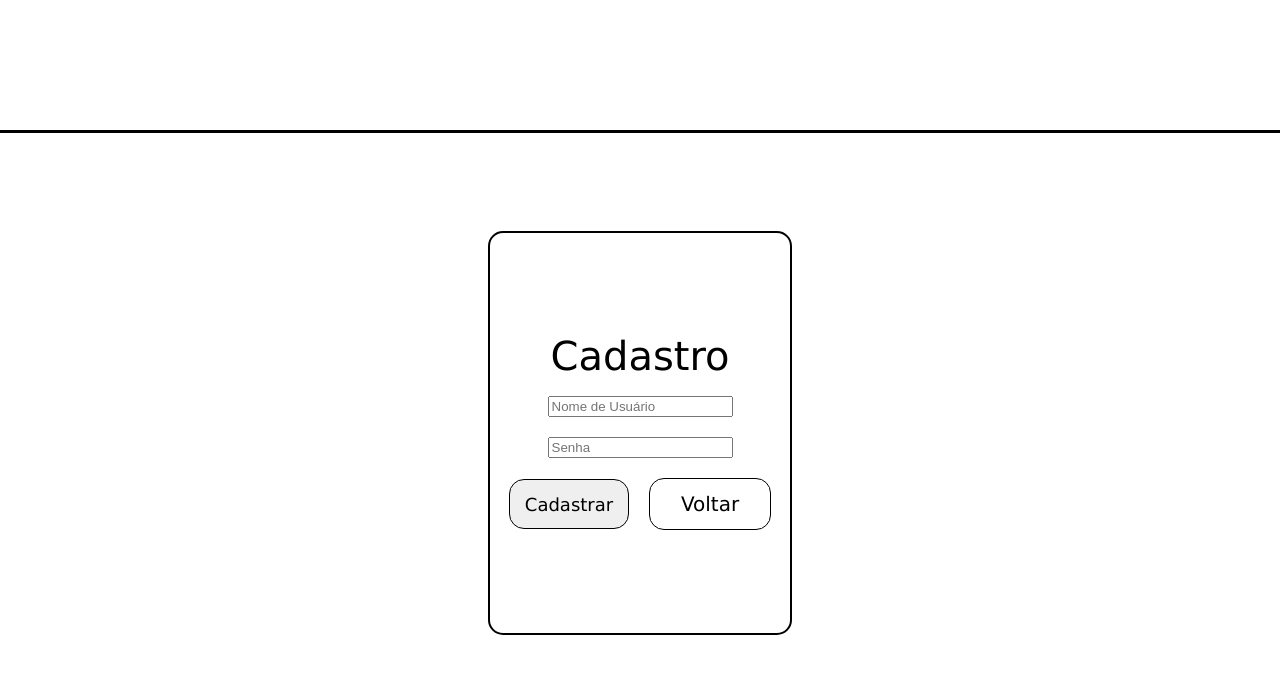
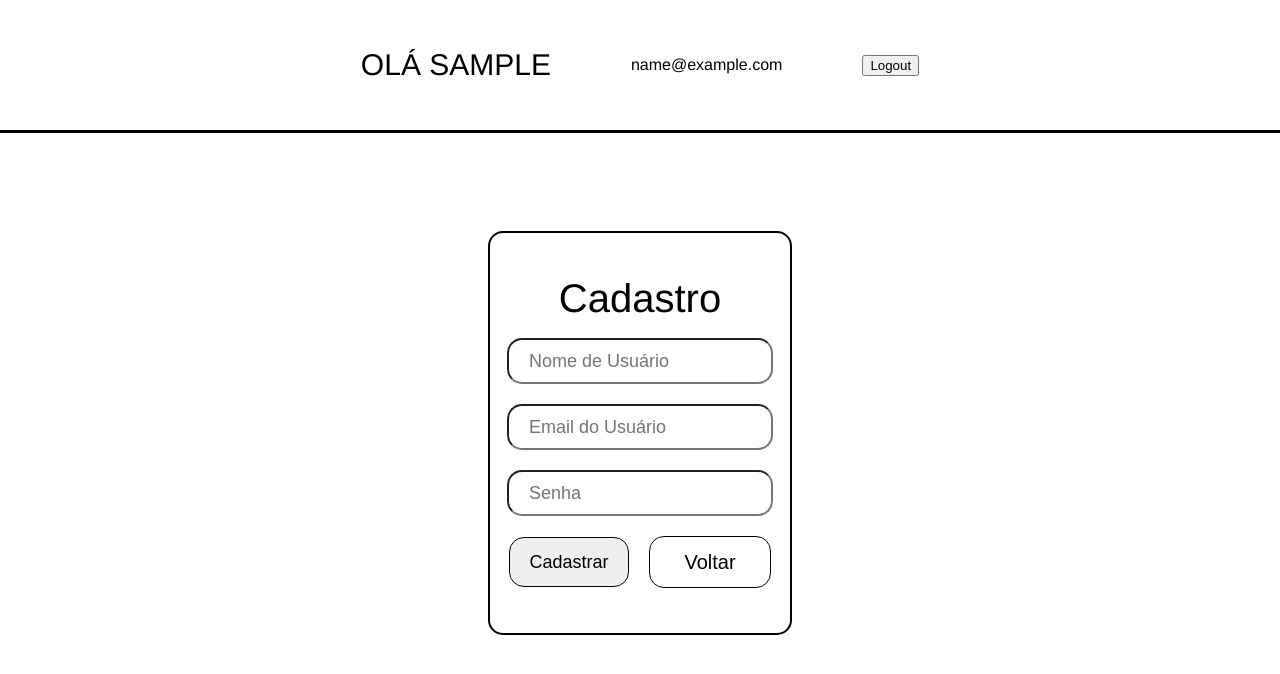
Before and after one commit to matheusASR/FED-WD-GS2, a React (Vite) app: page /register in a window 1280 px wide. Shown: the top 674 px of the page. Built offline with nearby package versions, Linux system fonts and the light colour scheme; sample sign-in values are in the browser's storage.

Commit message:
feat: finalizando header, register e dados.json

```diff
--- a/dados.json
+++ b/dados.json
@@ -1,8 +1,22 @@
 {
-    "users": [
-
-    ],
-    "contents": {
-
+  "users": [
+    {
+      "username": "Matheus",
+      "email": "matheusau2004@gmail.com",
+      "password": "123",
+      "id": 1
     }
+  ],
+  "contents": {
+    "title": "MindWell - Acompanhamento e Cuidado Pessoal",
+    "text": "MindWell é um software integrado a um dispositivo wearable que monitora sinais vitais, alerta sobre variações e oferece orientação para gestão da saúde física e mental do usuário.",
+    "description": "MindWell consiste em um sistema que utiliza um dispositivo wearable para monitorar constantemente os sinais vitais do usuário, identificando desvios e fornecendo suporte para melhorar o bem-estar geral.",
+    "does": "MindWell analisará os dados vitais em tempo real, identificando irregularidades e notificando o usuário sobre mudanças significativas. Além disso, oferecerá orientações para lidar com essas situações, promovendo uma gestão proativa da saúde.",
+    "works": "MindWell consiste em um sistema que utiliza um dispositivo wearable para monitorar constantemente os sinais vitais do usuário, identificando desvios e fornecendo suporte para melhorar o bem-estar geral.",
+    "pros": [
+      "Alertas Precoces: Identifica rapidamente mudanças nos sinais vitais, permitindo ações preventivas ou intervenções médicas imediatas.",
+      "Gestão Integral da Saúde: Oferece suporte tanto para aspectos físicos quanto mentais, promovendo um cuidado completo e personalizado.",
+      "Análise Pós-Registro: Registra e analisa dados para identificar padrões, facilitando ajustes no estilo de vida e tratamentos médicos personalizados."
+    ]
+  }
 }
--- a/src/components/Header.jsx
+++ b/src/components/Header.jsx
@@ -1,8 +1,37 @@
+import { useEffect, useState } from "react";
+import { useNavigate } from "react-router-dom";
+import { toast } from "react-toastify";
+
 export const Header = () => {
+    const [userInfo, setUserInfo] = useState({})
+    const navigate = useNavigate()
+    const userInfos = sessionStorage.getItem("@USERINFO:MindWell")
+
+    const logout = () => {
+        sessionStorage.removeItem("@USERINFO:MindWell")
+        toast.success("Usuário deslogado com sucesso!");
+        setTimeout(() => {
+            navigate("/");
+        }, 2000);
+    }
+
+    useEffect(() => {
+        if (userInfos) {
+            const parsedUserInfos = JSON.parse(userInfos)
+            setUserInfo(parsedUserInfos)
+        }
+      }, [userInfos]);
+
     return (
         <>
             <header className="header__container">
-
+                {userInfos ? (
+                    <>
+                        <p className="header__username">OLÁ {userInfo.username ? userInfo.username.toUpperCase() : null}</p>
+                        <p>{userInfo.email}</p>
+                        <button onClick={() => logout()}>Logout</button>
+                    </>
+                ) : null}
             </header>
         </>
     )
--- a/src/pages/Home.jsx
+++ b/src/pages/Home.jsx
@@ -1,56 +1,103 @@
+import { useEffect, useState } from "react";
 import { Header } from "../components/Header";
-import "../styles/home.scss"
+import "../styles/home.scss";
+import { toast } from "react-toastify";
+import { useNavigate } from "react-router-dom";
 
 export const Home = () => {
+  const [content, setContent] = useState();
+  const navigate = useNavigate()
+
+  useEffect(() => {
+    const authentication = () => {
+      const user = sessionStorage.getItem("@USERINFO:MindWell")
+      if (!user) {
+        navigate("/");
+      }
+    };
+    async function fetchContents() {
+      try {
+        const response = await fetch("http://localhost:5000/contents", {
+          method: "GET",
+          headers: {
+            Accept: "application/json",
+          },
+        });
+        if (response.ok) {
+          const contents = await response.json();
+          setContent(contents);
+        } else {
+          toast.error("Erro ao buscar conteúdo");
+        }
+      } catch (error) {
+        toast.error("Erro na requisição: " + error);
+      }
+    }
+    authentication()
+    fetchContents();
+  }, [navigate]);
+
   return (
     <>
       <Header />
       <main className="main__home__container">
         <div className="home__div1">
+          {content && (
             <section className="home__div1__section1">
               <figure>
-              <img className="solution__image" src="https://revolucao.etc.br/wp-content/uploads/2019/12/Sa%C3%BAde.png" alt="solution__image" />
+                <img
+                  className="solution__image"
+                  src="https://s3-sa-east-1.amazonaws.com/iclinic-mkt/blog/2016/04/wearables-na-medicina-fitness.jpg"
+                  alt="solution__image"
+                />
               </figure>
               <section className="section__title">
-              <h1>Título da solução</h1>
-              <p className="solution__text">Texto sobre a solução (de 20 a 30 palavras)</p>
+                <h1>{content.title}</h1>
+                <p className="solution__text">{content.text}</p>
               </section>
               <section className="section__button">
-                <button className="button__more__infos">Mais informações</button>
+                <button className="button__more__infos">
+                  Mais informações
+                </button>
               </section>
             </section>
+          )}
+          {content && (
             <section className="home__div1__section2">
               <div className="divs__section">
-              <h2>O que é a Solução?</h2>
+                <h2>{content.description}</h2>
                 <p></p>
               </div>
               <div className="divs__section">
-              <h2>O que ela fará?</h2>
+                <h2>{content.does}</h2>
                 <p></p>
               </div>
               <div className="divs__section">
-              <h2>Como funcionará?</h2>
+                <h2>{content.works}</h2>
                 <p></p>
               </div>
             </section>
+          )}
         </div>
+        {content && (
           <div className="home__div2">
             <h1>Vantagens</h1>
             <section className="home__section__pros">
               <div className="divs__section__pros">
                 <h2>01</h2>
-                    <p></p>
+                <p>{content.pros[0]}</p>
               </div>
               <div className="divs__section__pros">
                 <h2>02</h2>
-                    <p></p>
+                <p>{content.pros[1]}</p>
               </div>
               <div className="divs__section__pros">
                 <h2>03</h2>
-                    <p></p>
+                <p>{content.pros[2]}</p>
               </div>
             </section>
           </div>
+        )}
       </main>
     </>
   );
--- a/src/pages/Login.jsx
+++ b/src/pages/Login.jsx
@@ -17,13 +17,13 @@ export const Login = () => {
     });
     const usersJSON = await users.json();
     const user = usersJSON.find(
-      (u) => u.username === data.username && u.password === data.password
+      (u) => u.email === data.email && u.password === data.password
     );
     if (user) {
       toast.success("Usuário logado com sucesso!");
-      localStorage.setItem("@AlertAir:username", user.username);
+      sessionStorage.setItem("@USERINFO:MindWell", JSON.stringify(user));
       setTimeout(() => {
-        navigate("/menu");
+        navigate("/home");
       }, 2000);
     } else {
       toast.error(
@@ -40,9 +40,9 @@ export const Login = () => {
         <form onSubmit={handleSubmit(onSubmit)} className="login__form">
           <h2 className="login__title">Login</h2>
           <input
-            type="text"
-            placeholder="Nome de Usuário"
-            {...register("username", { required: true })}
+            type="email"
+            placeholder="Email do Usuário"
+            {...register("email", { required: true })}
             required
           />
           <input
--- a/src/pages/Register.jsx
+++ b/src/pages/Register.jsx
@@ -47,6 +47,12 @@ export const Register = () => {
             required
           />
           <input
+            type="email"
+            placeholder="Email do Usuário"
+            {...register("email")}
+            required
+          />
+          <input
             type="password"
             placeholder="Senha"
             {...register("password")}
--- a/src/styles/home.scss
+++ b/src/styles/home.scss
@@ -48,14 +48,13 @@
 }
 
 .solution__image {
-    width: 300px;
+    width: 100%;
     height: 300px;
 }
 
 .home__div1__section2 {
     display: flex;
     flex-direction: column;
-    gap: 10px;
     align-items: center;
 }
 
--- a/src/styles/login.scss
+++ b/src/styles/login.scss
@@ -1,5 +1,3 @@
-$font-stack: "Lucida Sans", "Lucida Sans Regular", "Lucida Grande", "Lucida Sans Unicode", Geneva, Verdana, sans-serif;
-
 .main__container__login {
   width: 100%;
   display: flex;
@@ -25,7 +23,6 @@ $font-stack: "Lucida Sans", "Lucida Sans Regular", "Lucida Grande", "Lucida Sans
 
 .login__title {
   font-size: 40px;
-  font-family: $font-stack;
 }
 
 .div__bttns__login {
@@ -43,7 +40,6 @@ $font-stack: "Lucida Sans", "Lucida Sans Regular", "Lucida Grande", "Lucida Sans
   height: 50px;
   font-size: 18px;
   border-radius: 15px;
-  font-family: $font-stack;
 }
 
 .login__btn__login__page,
--- a/src/styles/register.scss
+++ b/src/styles/register.scss
@@ -1,5 +1,3 @@
-$font-stack: "Lucida Sans", "Lucida Sans Regular", "Lucida Grande", "Lucida Sans Unicode", Geneva, Verdana, sans-serif;
-
 .main__container__register {
   width: 100%;
   display: flex;
@@ -25,7 +23,6 @@ $font-stack: "Lucida Sans", "Lucida Sans Regular", "Lucida Grande", "Lucida Sans
 
 .register__title {
   font-size: 40px;
-  font-family: $font-stack;
 }
 
 .div__bttns__register {
@@ -42,7 +39,6 @@ $font-stack: "Lucida Sans", "Lucida Sans Regular", "Lucida Grande", "Lucida Sans
   width: 40%;
   height: 50px;
   border-radius: 15px;
-  font-family: $font-stack;
   font-size: 18px;
 }
 
--- a/src/styles/reset.scss
+++ b/src/styles/reset.scss
@@ -36,6 +36,7 @@ footer, header, hgroup, menu, nav, section {
 
 body {
   line-height: 1;
+  font-family: 'Franklin Gothic Medium', 'Arial Narrow', Arial, sans-serif;
 }
 
 ol, ul {
@@ -62,4 +63,25 @@ table {
   width: 100%;
   height: 130px;
   border-bottom: 3px solid black;
+  display: flex;
+  align-items: center;
+  justify-content: center;
+  flex-direction: column;
+  gap: 10px;
 }
+.header__username {
+  font-size: 30px;
+}
+input {
+  width: 80%;
+  height: 40px;
+  padding-left: 20px;
+  border-radius: 15px;
+  font-size: 18px;
+}
+@media (min-width: 1000px) {
+  .header__container {
+    flex-direction: row;
+    gap: 80px;
+  }
+}
```
Lines whose indentation alone changed are shown as unchanged.
